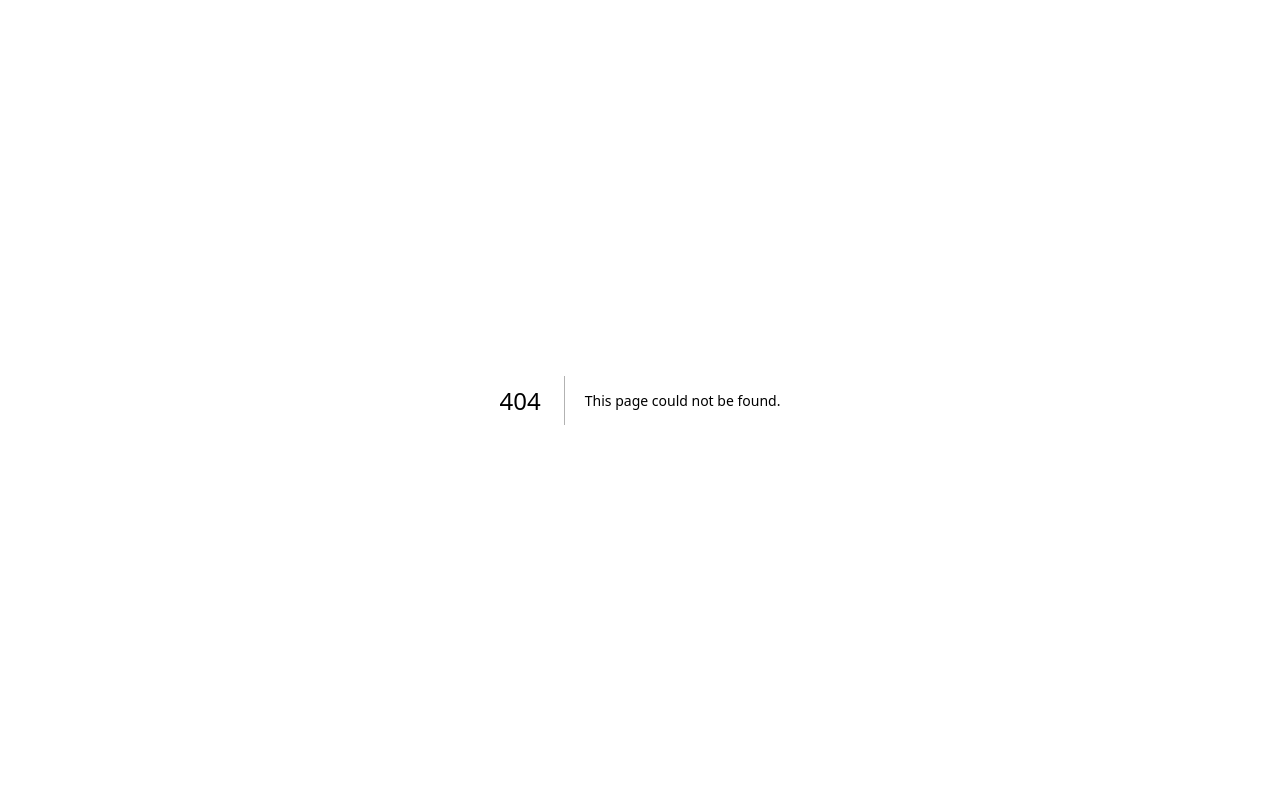
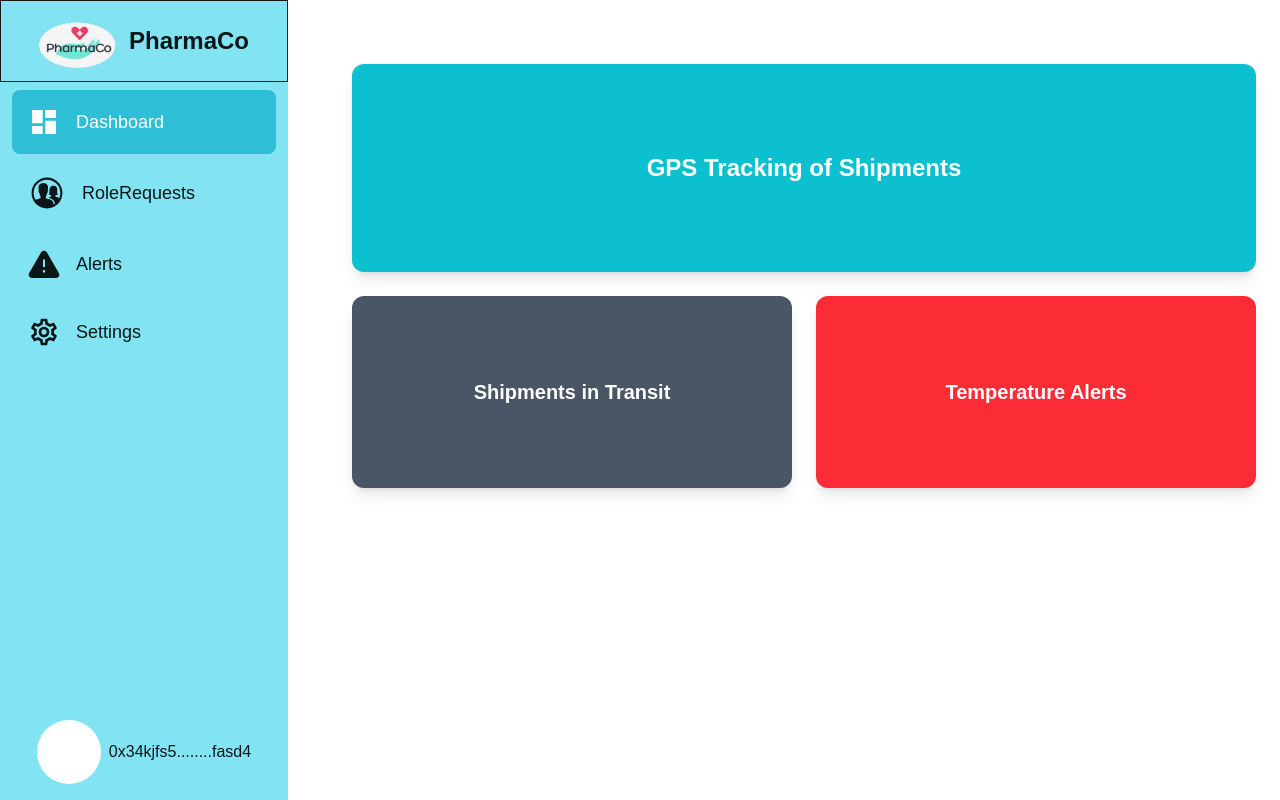
Before and after one commit to Monalisha-Roy/pharma-supply-chain, a Next.js app: page /regulator in a window 1280 px wide. Before the commit this address had no page. Built offline with nearby package versions, Linux system fonts and the light colour scheme.

Commit message:
integration done and roleRequests done

```diff
--- /dev/null
+++ b/src/app/regulator/page.tsx
@@ -0,0 +1,61 @@
+import SideBar from "@/component/SideBar";
+import { MdDashboard, MdOutlineSettings } from "react-icons/md";
+import { TbTruckDelivery } from "react-icons/tb";
+import { GoAlertFill } from "react-icons/go";
+import { IoIosContacts } from "react-icons/io";
+
+export default function Regulator() {
+
+    const sidebarItems = [
+            {
+                icon: <MdDashboard size={32}/>,
+                text: "Dashboard",
+                route: "/regulator"
+            },
+            {
+                icon: <IoIosContacts size={38}/>,
+                text: "RoleRequests",
+                route: "/regulator/roleRequests"
+            },
+            {
+                icon: <GoAlertFill size={32}/>,
+                text: "Alerts",
+                route: "/distributor/alerts"
+            },
+            {
+                icon: <MdOutlineSettings size={32}/>,
+                text: "Settings",
+                route: "/distributor/settings"
+            }
+        ];
+
+    return (
+        <div className="w-full min-h-screen bg-white flex">
+            {/* Sidebar */}
+            <SideBar sidebarItems={sidebarItems}/>
+
+            {/* Main Content */}
+            <div className="flex-1 p-6 ml-10 mt-10 flex flex-col space-y-6">
+
+                {/* GPS Tracking (Landscape Box) */}
+                <div className="bg-[#0cc0cf] bg-opacity-60 text-white rounded-xl shadow-lg p-6 h-52 flex items-center justify-center text-2xl font-semibold">
+                    GPS Tracking of Shipments
+                </div>
+
+                {/* Bottom Two Boxes */}
+                <div className="grid grid-cols-2 gap-6">
+
+                    {/* Shipments in Transit */}
+                    <div className="bg-gray-600 bg-opacity-60 text-white rounded-xl shadow-lg p-6 h-48 flex items-center justify-center text-xl font-semibold">
+                        Shipments in Transit
+                    </div>
+
+                    {/* Temperature Alerts */}
+                    <div className="bg-red-500 bg-opacity-60 text-white rounded-xl shadow-lg p-6 h-48 flex items-center justify-center text-xl font-semibold">
+                        Temperature Alerts
+                    </div>
+                </div>
+            </div>
+        </div>
+    );
+}
--- /dev/null
+++ b/src/app/regulator/roleRequests/page.tsx
@@ -0,0 +1,44 @@
+import SideBar from "@/component/SideBar";
+import { MdDashboard, MdOutlineSettings } from "react-icons/md";
+import { TbTruckDelivery } from "react-icons/tb";
+import { GoAlertFill } from "react-icons/go";
+import { IoIosContacts } from "react-icons/io";
+
+export default function roleRequests() {
+
+    const sidebarItems = [
+            {
+                icon: <MdDashboard size={32}/>,
+                text: "Dashboard",
+                route: "/regulator"
+            },
+            {
+                icon: <IoIosContacts size={38}/>,
+                text: "RoleRequests",
+                route: "/regulator/roleRequests"
+            },
+            {
+                icon: <GoAlertFill size={32}/>,
+                text: "Alerts",
+                route: "/distributor/alerts"
+            },
+            {
+                icon: <MdOutlineSettings size={32}/>,
+                text: "Settings",
+                route: "/distributor/settings"
+            }
+        ];
+
+    return (
+        <div className="w-full min-h-screen bg-white flex">
+            {/* Sidebar */}
+            <SideBar sidebarItems={sidebarItems}/>
+
+            {/* Main Content */}
+            <div className="flex-1 p-6 ml-10 mt-10 flex flex-col space-y-6">
+
+
+            </div>
+        </div>
+    );
+}
--- a/src/app/role/page.tsx
+++ b/src/app/role/page.tsx
@@ -6,8 +6,8 @@ import { useRouter } from "next/navigation";
 import Web3 from "web3";
 
 // ✅ Correct RPC URL Configuration
-const RPC_URL = "http://localhost:7545";
-const CONTRACT_ADDRESS = "0xBfBe5F9D69CDEcb796B32d3f67A8be3DA1d91E98";
+const RPC_URL = "http://127.0.0.1:7545";
+const CONTRACT_ADDRESS = "0x19522Fe31E8aA40021Ae25c26288e64005844F74";
 
 export default function Role() {
   const [account, setAccount] = useState<string | null>(null);
@@ -38,12 +38,19 @@ export default function Role() {
           console.log("Connected to network:", networkId);
         } catch (error: any) {
           console.error("Error initializing Web3 or loading contract:", error);
-          alert("Failed to connect to MetaMask. Please try again.");
+
+          // Enhanced error handling
+          if (error.code === -32603) {
+            alert("Internal JSON-RPC error. Please check your contract or RPC provider.");
+          } else {
+            alert(`Failed to connect to MetaMask. Error: ${error.message}`);
+          }
         }
       } else {
         // ✅ Fallback to RPC URL if MetaMask not found
         const web3 = new Web3(new Web3.providers.HttpProvider(RPC_URL));
         console.log("Using fallback RPC URL...");
+        try {
           const accounts = await web3.eth.getAccounts();
           setAccount(accounts[0]);
 
@@ -52,6 +59,10 @@ export default function Role() {
             CONTRACT_ADDRESS
           );
           setContract(contractInstance);
+        } catch (error: any) {
+          console.error("Error using fallback RPC URL:", error);
+          alert("Failed to connect using fallback RPC URL. Please check your RPC provider.");
+        }
       }
     };
 
@@ -66,18 +77,36 @@ export default function Role() {
     }
 
     setLoading(true);
-console.log(contract);
+    console.log("Contract instance:", contract);
+    console.log("Account:", account);
+    console.log("Role ID:", roleId);
     try {
-      await contract.methods.requestRole(1).send({ from: account })
-      .on('receipt', function(){
-        console.log('reci')
+      await contract.methods.requestRole(roleId).send({ from: account })
+        .on("transactionHash", (hash: string) => {
+          console.log("Transaction hash:", hash);
+        })
+        .on("receipt", (receipt: any) => {
+          console.log("Transaction receipt:", receipt);
+        })
+        .on("error", (error: any) => {
+          console.error("Transaction error:", error);
+          throw error;
         });
-      console.log(contract);
+
       setRoleRequested(true);
       alert("Role request submitted successfully! Awaiting approval.");
     } catch (error: any) {
       console.error("Error requesting role:", error);
-      alert(`Error: ${error.message}`);
+
+      // Enhanced error handling
+      if (error.code === -32603) {
+        console.error("Full error response:", error);
+        alert("Internal JSON-RPC error during role request. Please check your contract or RPC provider.");
+      } else if (error.message.includes("insufficient funds")) {
+        alert("Transaction failed due to insufficient funds in your account.");
+      } else {
+        alert(`Error requesting role: ${error.message}`);
+      }
     }
     setLoading(false);
   };
@@ -108,20 +137,29 @@ console.log(contract);
         roleId = 0;
         break;
     }
+
     if (contract) {
-      console.log('here');
+      console.log("Selected role:", role);
+      console.log("Role ID:", roleId);
+
       try {
         const currentRole = parseInt(await contract.methods.userRoles(account).call());
-        console.log(currentRole);
+        console.log("Current role:", currentRole);
+
         if (currentRole === roleId) {
           router.push(`/${role.toLowerCase()}`);
         } else {
-          // Request Role if Not Assigned
           await requestRole(roleId);
         }
       } catch (error: any) {
         console.error("Error fetching user role:", error);
-        alert(`Error: ${error.message}`);
+
+        // Enhanced error handling
+        if (error.code === -32603) {
+          alert("Internal JSON-RPC error while fetching user role. Please check your contract or RPC provider.");
+        } else {
+          alert(`Error fetching user role: ${error.message}`);
+        }
       }
     }
   };
```
Also changed, not shown: public/contract/PharmaSupplyChain.json. Lines whose indentation alone changed are shown as unchanged.
